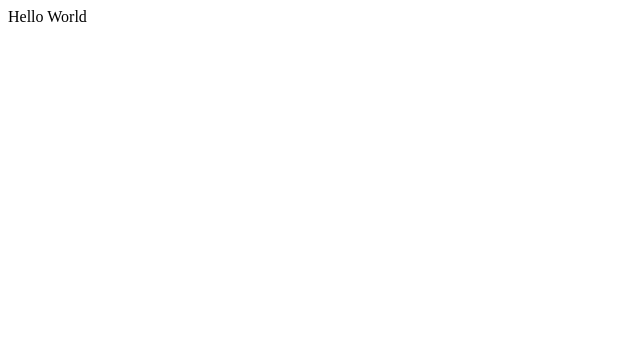
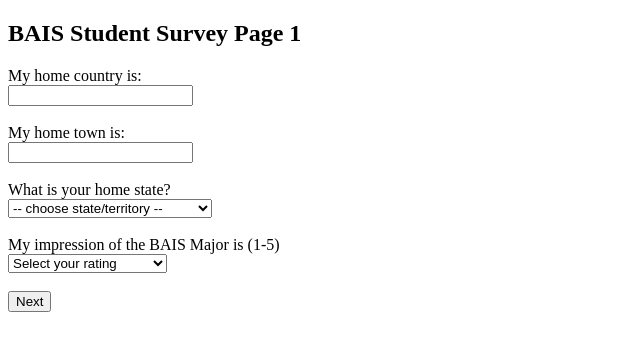
Before and after one commit to tjlammers/tjlammers_HW7, a plain HTML site: page page1.html in a window 1280 px wide. Shown: the whole page, without its empty margins (0-640 px from the left). Drawn offline with Linux system fonts and the light colour scheme.

Commit message:
Completed base questions and tested link between page 1 and page 2

```diff
--- a/page1.html
+++ b/page1.html
@@ -1 +1,94 @@
-Hello World
+<!DOCTYPE html>
+<html lang="en">
+<head>
+    <meta charset="UTF-8">
+    <meta name="viewport" content="width=device-width, initial-scale=1.0">
+    <title>Survey - Page 1</title>
+</head>
+<body>
+    <h2>BAIS Student Survey Page 1</h2>
+
+    <form action="page2.html" method="post">
+        <label for="country">My home country is:</label><br>
+        <input type="text" id="country" name="country" required><br><br>
+
+        <label for="town">My home town is:</label><br>
+        <input type="text" id="town" name="town" required><br><br>
+
+        <label for="state">What is your home state?</label><br>
+        <select id="state" name="state" required>
+                <option value="">-- choose state/territory --</option>
+                <option value="AL">AL</option>
+                <option value="AK">AK</option>
+                <option value="AZ">AZ</option>
+                <option value="AR">AR</option>
+                <option value="CA">CA</option>
+                <option value="CO">CO</option>
+                <option value="CT">CT</option>
+                <option value="DE">DE</option>
+                <option value="FL">FL</option>
+                <option value="GA">GA</option>
+                <option value="HI">HI</option>
+                <option value="ID">ID</option>
+                <option value="IL">IL</option>
+                <option value="IN">IN</option>
+                <option value="IA">IA</option>
+                <option value="KS">KS</option>
+                <option value="KY">KY</option>
+                <option value="LA">LA</option>
+                <option value="ME">ME</option>
+                <option value="MD">MD</option>
+                <option value="MA">MA</option>
+                <option value="MI">MI</option>
+                <option value="MN">MN</option>
+                <option value="MS">MS</option>
+                <option value="MO">MO</option>
+                <option value="MT">MT</option>
+                <option value="NE">NE</option>
+                <option value="NV">NV</option>
+                <option value="NH">NH</option>
+                <option value="NJ">NJ</option>
+                <option value="NM">NM</option>
+                <option value="NY">NY</option>
+                <option value="NC">NC</option>
+                <option value="ND">ND</option>
+                <option value="OH">OH</option>
+                <option value="OK">OK</option>
+                <option value="OR">OR</option>
+                <option value="PA">PA</option>
+                <option value="RI">RI</option>
+                <option value="SC">SC</option>
+                <option value="SD">SD</option>
+                <option value="TN">TN</option>
+                <option value="TX">TX</option>
+                <option value="UT">UT</option>
+                <option value="VT">VT</option>
+                <option value="VA">VA</option>
+                <option value="WA">WA</option>
+                <option value="WV">WV</option>
+                <option value="WI">WI</option>
+                <option value="WY">WY</option>
+                <!-- Added Washington D.C. -->
+                <option value="DC">DC - Washington D.C.</option>
+                <!-- Added U.S. Territories -->
+                <option value="AS">AS - American Samoa</option>
+                <option value="GU">GU - Guam</option>
+                <option value="MP">MP - Northern Mariana Islands</option>
+                <option value="PR">PR - Puerto Rico</option>
+                <option value="VI">VI - U.S. Virgin Islands</option>
+        </select><br><br>
+
+        <label for="tacoRating">My impression of the BAIS Major is (1-5)</label><br>
+        <select id="tacoRating" name="tacoRating" required>
+            <option value="" disabled selected>Select your rating</option>
+            <option value="1">1 - Very negative</option>
+            <option value="2">2 - Somewhat negative</option>
+            <option value="3">3 - Neutral</option>
+            <option value="4">4 - Somewhat positive</option>
+            <option value="5">5 - Very positive</option>
+        </select><br><br>
+
+        <button type="button" onclick="window.location.href='page2.html'">Next</button>
+    </form>
+</body>
+</html>
```
Also changed, not shown: page2.html (added, +1 -0 lines).
